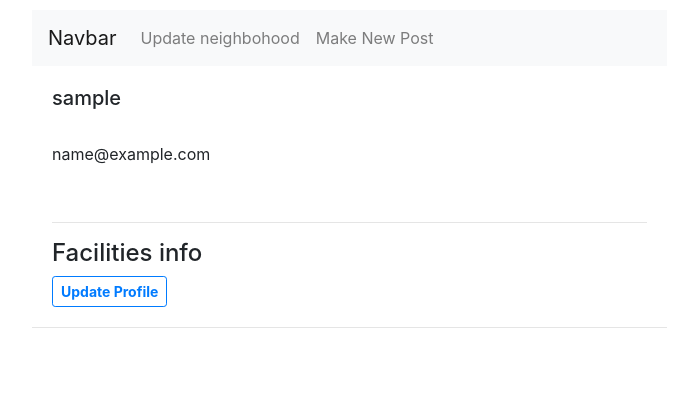
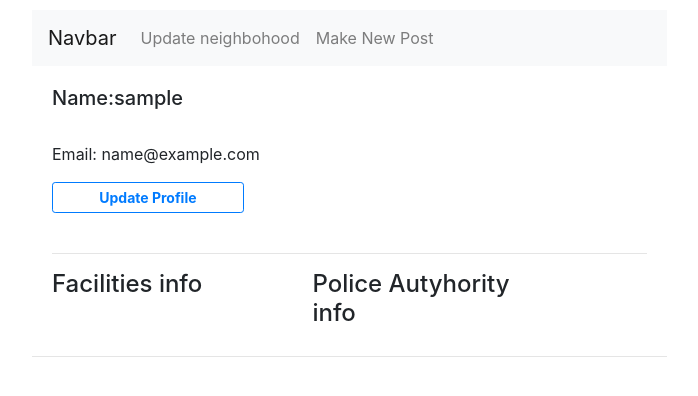
Before and after one commit to Rubyroy12/neighbourinfo, a Django app: a page that uses neighbuor/templates/profile.html in a window 1280 px wide. Shown: the part 56-452 px from the top of the page, without its empty margins (53-751 px from the left). Run offline with Django 3.2, Linux system fonts and the light colour scheme; the visitor is signed in with stand-in values (Sample User, id 1); data that the repository does not hold is empty; some libraries are stand-ins or nearby versions.

Commit message:
fetch authorities data in profile page

```diff
--- a/neighbuor/templates/profile.html
+++ b/neighbuor/templates/profile.html
@@ -8,7 +8,8 @@
         <div class="col-md-7" style="margin-top:10px">
             <nav class="navbar navbar-expand-lg navbar-light bg-light">
                 <a class="navbar-brand" href="#">Navbar</a>
-                <button class="navbar-toggler" type="button" data-toggle="collapse" data-target="#navbarNavAltMarkup" aria-controls="navbarNavAltMarkup" aria-expanded="false" aria-label="Toggle navigation">
+                <button class="navbar-toggler" type="button" data-toggle="collapse" data-target="#navbarNavAltMarkup"
+                    aria-controls="navbarNavAltMarkup" aria-expanded="false" aria-label="Toggle navigation">
                     <span class="navbar-toggler-icon"></span>
                 </button>
                 <div class="collapse navbar-collapse" id="navbarNavAltMarkup">
@@ -24,22 +25,41 @@
 
                 <div class="details">
                     <div class="profile" style="margin:20px;">
-                        <h5 >{{ user.username}}</h5><br>
-                        <p>{{user.email}}</p>
+                        <div class="data d-flex     ">
+                            <div class="name d-flex flex-column">
+                                <h5>Name:{{ user.username}}</h5><br>
+                                <p>Email: {{user.email}}</p>
+                                <a class="btn btn-sm btn-outline-primary mr-3" data-toggle="modal"
+                                    data-target=".bd-example-modal-md"><strong>Update
+                                        Profile</strong></a>
+                            </div>
+
+                        </div>
                         <br>
                         <hr>
+                  <div class="row">
+                      <div class="col-sm-5">
                         <h4>Facilities info</h4>
                         {% for health in health%}
-                        <p>{{health.facility_name}}</p>
-                        <p>{{health.facility_email}}</p>
+                        <p>Name: {{health.facility_name}}</p>
+                        <p>Email:{{health.facility_email}}</p>
                         {% endfor %}
+
+                      </div>
+                      <div class="col-sm-5">
+                        <h4>Police Autyhority info</h4>
+                        {% for police in police%}
+                        <p>Name:{{police.facility_name}}</p>
+                        <p>Email:{{police.facility_email}}</p>
+                        {% endfor %}
+
+                      </div>
+
+                  </div>
 
 
 
 
-                        <a class="btn btn-sm btn-outline-primary mr-3" data-toggle="modal"
-                            data-target=".bd-example-modal-md"><strong>Update
-                                Profile</strong></a>
                     </div>
 
 
```
Also changed, not shown: neighbuor/templates/index.html (+12 -8 lines). Lines whose indentation alone changed are shown as unchanged.
